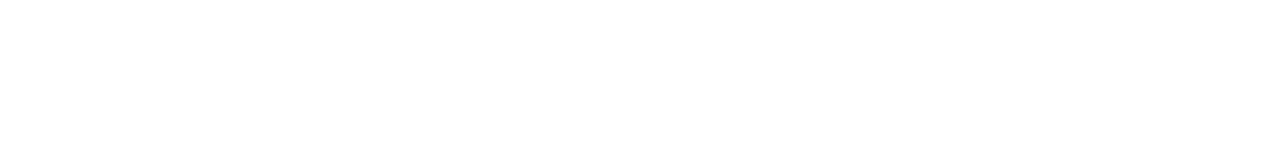
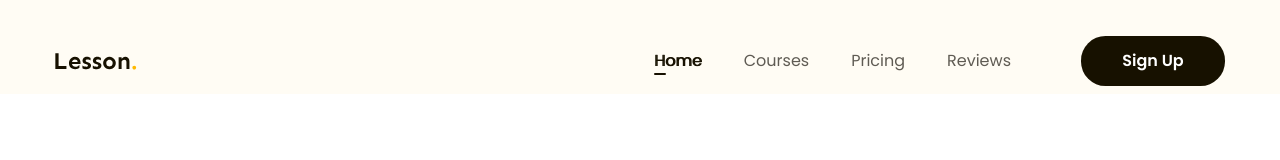
Before and after one commit to ZeninPhamDev/Project-01--Frontend, a plain HTML site: page index.html in a window 1280 px wide. Shown: the top 160 px of the page. Drawn offline with Linux system fonts and the light colour scheme.

Commit message:
P3 làm phần header

```diff
--- a/assets/css/style.css
+++ b/assets/css/style.css
@@ -0,0 +1,83 @@
+* {
+  box-sizing: border-box;
+}
+html {
+  font-size: 62.5%;
+}
+body {
+  font-size: 1.6rem;
+  font-family: "Poppins", sans-serif;
+}
+/* ===common=== */
+a {
+  text-decoration: none;
+}
+.main-content {
+  width: 1170px;
+  max-width: calc(100% - 48px);
+  margin-left: auto;
+  margin-right: auto;
+}
+.btn {
+  display: inline-block;
+  min-width: 118px;
+  padding: 0px 16px;
+  font-size: 1.6rem;
+  font-weight: 600;
+  line-height: 50px;
+  text-align: center;
+  letter-spacing: 0em;
+  border-radius: 24.5px;
+  background: #171100;
+  color: #ffffff;
+}
+/* ===header=== */
+.header {
+  background: #fffcf4;
+}
+.header.fixed {
+  position: sticky;
+  top: -28px;
+}
+.header-body {
+  display: flex;
+  align-items: center;
+  padding: 36px 0 8px;
+}
+.nav {
+  margin-left: auto;
+}
+.nav ul {
+  display: flex;
+}
+.nav a {
+  display: inline-block;
+  position: relative;
+  padding: 8px 21px;
+  font-size: 1.6rem;
+  font-weight: 400;
+  line-height: 28px;
+  color: #5f5b53;
+}
+.nav a:hover,
+.nav li.active a {
+  text-shadow: 1px 0 0 currentColor;
+  color: #171100;
+}
+.nav li.active a::after {
+  display: block;
+  position: absolute;
+  left: 21px;
+  bottom: 8px;
+  content: "";
+  width: 12px;
+  height: 2px;
+  border-radius: 1px;
+  background: #171100;
+}
+.header .btn-sign-up {
+  min-width: 144px;
+}
+.header .action {
+  margin-left: 49px;
+}
--- a/index.html
+++ b/index.html
@@ -3,12 +3,50 @@
   <head>
     <meta charset="UTF-8" />
     <meta name="viewport" content="width=device-width, initial-scale=1.0" />
+    <link rel="preconnect" href="https://fonts.googleapis.com" />
+    <link rel="preconnect" href="https://fonts.gstatic.com" crossorigin />
+    <link
+      href="https://fonts.googleapis.com/css2?family=Poppins:ital,wght@0,100;0,200;0,300;0,400;0,500;0,600;0,700;0,800;0,900;1,100;1,200;1,300;1,400;1,500;1,600;1,700;1,800;1,900&family=Sen:wght@400..800&display=swap"
+      rel="stylesheet"
+    />
     <!-- reset css -->
     <link rel="stylesheet" href="./assets/css/reset.css" />
     <!-- style css -->
     <link rel="stylesheet" href="./assets/css/style.css" />
-    <title>Teamwork Notes</title>
     <title>Project 01</title>
   </head>
-  <body></body>
+  <body style="height: 10000px">
+    <!-- Header -->
+    <header class="header fixed">
+      <div class="main-content">
+        <div class="header-body">
+          <!-- logo -->
+          <img src="./assets/img/logo.svg" alt="Lesson." class="logo" />
+          <!-- nav  -->
+          <!-- nav.nav>ul>li*4>a{Home} -->
+          <nav class="nav">
+            <ul>
+              <li class="active">
+                <a href="#!">Home</a>
+              </li>
+              <li>
+                <a href="#!">Courses</a>
+              </li>
+              <li>
+                <a href="#!">Pricing</a>
+              </li>
+              <li>
+                <a href="#!">Reviews</a>
+              </li>
+            </ul>
+          </nav>
+          <!-- btn action -->
+          <!-- .action>a.btn{Sign Up} -->
+          <div class="action">
+            <a href="#!" class="btn btn-sign-up">Sign Up</a>
+          </div>
+        </div>
+      </div>
+    </header>
+  </body>
 </html>
```
Also changed, not shown: assets/img/logo.svg (added).
